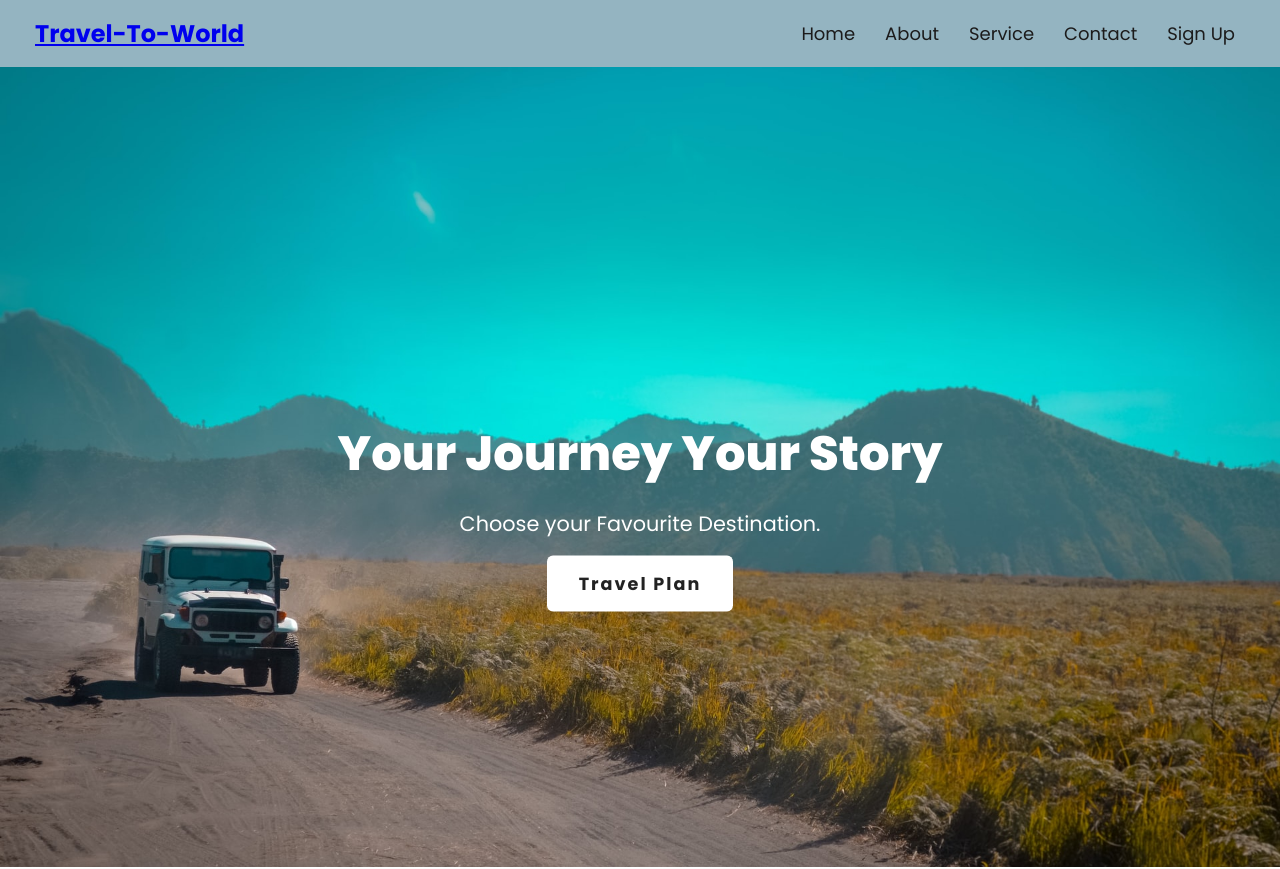
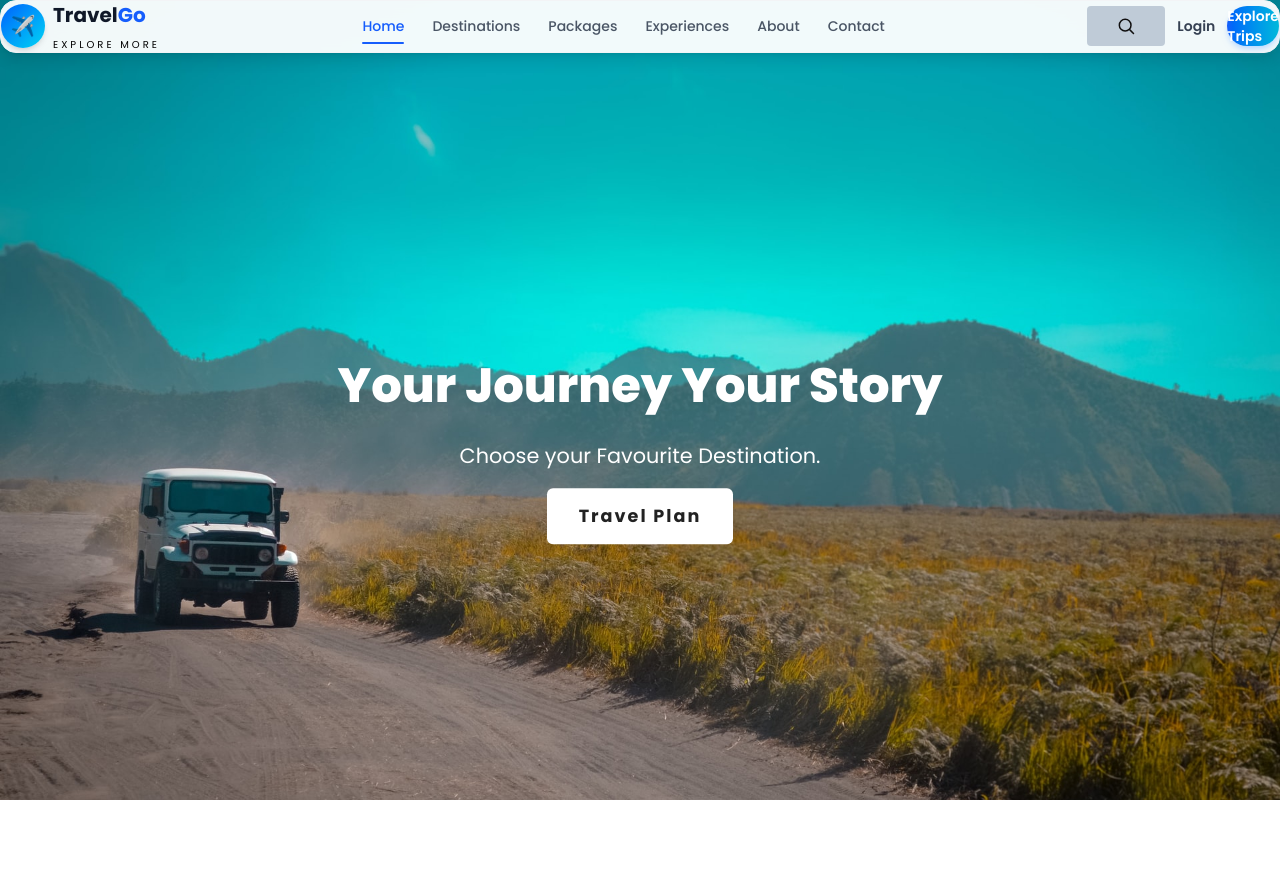
Before and after one commit to shabareeshabv/Travel-Website-Using-MERN, a React (Vite) app: page / in a window 1280 px wide. Shown: the top 869 px of the page. Built offline with nearby package versions, Linux system fonts and the light colour scheme.

Commit message:
navbar_updating

```diff
--- a/package.json
+++ b/package.json
@@ -3,12 +3,14 @@
   "version": "0.1.0",
   "private": true,
   "dependencies": {
+    "@tailwindcss/vite": "^4.3.3",
     "@testing-library/jest-dom": "^5.17.0",
     "@testing-library/react": "^13.4.0",
     "@testing-library/user-event": "^13.5.0",
     "react": "^18.2.0",
     "react-dom": "^18.2.0",
     "react-router-dom": "^6.22.1",
+    "tailwindcss": "^4.3.3",
     "web-vitals": "^2.1.4"
   },
   "scripts": {
--- a/src/components/Navbar.jsx
+++ b/src/components/Navbar.jsx
@@ -1,59 +1,212 @@
 import React, { useState } from "react";
-import { Link } from "react-router-dom";
-import "./NavbarStyles.css";
-import { MenuItems } from "./MenuItems";
-import { useAuth } from "./AuthContext";
+import { Link, NavLink } from "react-router-dom";
 
 function Navbar() {
-  const [clicked, setClicked] = useState(false);
-  const { isAuthenticated, userEmail, logout } = useAuth();
+  const [mobileMenu, setMobileMenu] = useState(false);
 
-  const handleClick = () => {
-    setClicked(!clicked);
-  };
-
-  const handleLogout = () => {
-    logout();
-  };
+  const navLinks = [
+    { name: "Home", path: "/" },
+    { name: "Destinations", path: "/destinations" },
+    { name: "Packages", path: "/packages" },
+    { name: "Experiences", path: "/experiences" },
+    { name: "About", path: "/about" },
+    { name: "Contact", path: "/contact" },
+  ];
 
   return (
-    <nav className="NavbarItems">
-      <Link to="/">
-        <h1 className="navbar-logo">Travel-To-World</h1>
-      </Link>
+    <header className="fixed top-0 left-0 w-full z-50">
+      <nav className="mx-auto mt-4 max-w-7xl px-4">
+        <div className="bg-white/95 backdrop-blur-xl shadow-lg rounded-2xl border border-gray-100 px-5 py-3">
 
-      <div className="menu-icons" onClick={handleClick}>
-        <i className={clicked ? "fas fa-times" : "fas fa-bars"}></i>
-      </div>
+          <div className="flex items-center justify-between">
 
-      <ul className={clicked ? "nav-menu active" : "nav-menu"}>
-        {MenuItems.map((item, index) => {
-          // Don't show SignUp if already logged in
-          if (isAuthenticated && item.title === "Sign Up") return null;
+            {/* Logo */}
+            <Link to="/" className="flex items-center gap-2 group">
+              <div className="w-11 h-11 rounded-full bg-gradient-to-br from-blue-600 to-cyan-400 flex items-center justify-center text-white text-xl shadow-md">
+                ✈️
+              </div>
 
-          return (
-            <li key={index}>
-              <Link className={item.cName} to={item.url}>
-                <i className={item.icon}></i> {item.title}
+              <div className="leading-tight">
+                <h1 className="text-xl font-bold text-gray-900">
+                  Travel<span className="text-blue-600">Go</span>
+                </h1>
+                <p className="text-[10px] tracking-[3px] text-gray-400 uppercase">
+                  Explore More
+                </p>
+              </div>
+            </Link>
+
+            {/* Desktop Menu */}
+            <div className="hidden lg:flex items-center gap-7">
+
+              {navLinks.map((link) => (
+                <NavLink
+                  key={link.name}
+                  to={link.path}
+                  className={({ isActive }) =>
+                    `relative text-sm font-medium transition-all duration-300 ${
+                      isActive
+                        ? "text-blue-600"
+                        : "text-gray-600 hover:text-blue-600"
+                    }`
+                  }
+                >
+                  {({ isActive }) => (
+                    <>
+                      {link.name}
+
+                      <span
+                        className={`absolute -bottom-2 left-0 h-[2px] bg-blue-600 rounded-full transition-all duration-300 ${
+                          isActive ? "w-full" : "w-0"
+                        }`}
+                      />
+                    </>
+                  )}
+                </NavLink>
+              ))}
+
+            </div>
+
+            {/* Right Side */}
+            <div className="hidden lg:flex items-center gap-3">
+
+              {/* Search */}
+              <button
+                className="w-10 h-10 rounded-full flex items-center justify-center
+                text-gray-600 hover:bg-blue-50 hover:text-blue-600 transition"
+              >
+                <svg
+                  xmlns="http://www.w3.org/2000/svg"
+                  fill="none"
+                  viewBox="0 0 24 24"
+                  strokeWidth="1.8"
+                  stroke="currentColor"
+                  className="w-5 h-5"
+                >
+                  <path
+                    strokeLinecap="round"
+                    strokeLinejoin="round"
+                    d="m21 21-4.35-4.35m1.35-5.65a7 7 0 1 1-14 0 7 7 0 0 1 14 0Z"
+                  />
+                </svg>
+              </button>
+
+              {/* Login */}
+              <Link
+                to="/login"
+                className="px-4 py-2 text-sm font-semibold text-gray-700
+                hover:text-blue-600 transition"
+              >
+                Login
               </Link>
-            </li>
-          );
-        })}
 
-        {isAuthenticated && (
-          <>
-            <li>
-              <span className="nav-username">👤 {userEmail}</span>
-            </li>
-            <li>
-              <button onClick={handleLogout} className="logout-btn">
-                Logout
-              </button>
-            </li>
-          </>
-        )}
-      </ul>
-    </nav>
+              {/* CTA */}
+              <Link
+                to="/book-now"
+                className="px-5 py-2.5 rounded-full bg-gradient-to-r
+                from-blue-600 to-cyan-500 text-white text-sm font-semibold
+                shadow-md shadow-blue-200 hover:shadow-lg
+                hover:-translate-y-0.5 transition-all duration-300"
+              >
+                Explore Trips
+              </Link>
+
+            </div>
+
+            {/* Mobile Button */}
+            <button
+              onClick={() => setMobileMenu(!mobileMenu)}
+              className="lg:hidden w-10 h-10 rounded-lg bg-gray-100
+              flex items-center justify-center text-gray-700"
+            >
+              {mobileMenu ? (
+                <svg
+                  xmlns="http://www.w3.org/2000/svg"
+                  fill="none"
+                  viewBox="0 0 24 24"
+                  strokeWidth="2"
+                  stroke="currentColor"
+                  className="w-6 h-6"
+                >
+                  <path
+                    strokeLinecap="round"
+                    strokeLinejoin="round"
+                    d="M6 18 18 6M6 6l12 12"
+                  />
+                </svg>
+              ) : (
+                <svg
+                  xmlns="http://www.w3.org/2000/svg"
+                  fill="none"
+                  viewBox="0 0 24 24"
+                  strokeWidth="2"
+                  stroke="currentColor"
+                  className="w-6 h-6"
+                >
+                  <path
+                    strokeLinecap="round"
+                    strokeLinejoin="round"
+                    d="M4 6h16M4 12h16M4 18h16"
+                  />
+                </svg>
+              )}
+            </button>
+
+          </div>
+
+          {/* Mobile Menu */}
+          {mobileMenu && (
+            <div className="lg:hidden mt-4 pt-4 border-t border-gray-100">
+
+              <div className="flex flex-col gap-1">
+
+                {navLinks.map((link) => (
+                  <NavLink
+                    key={link.name}
+                    to={link.path}
+                    onClick={() => setMobileMenu(false)}
+                    className={({ isActive }) =>
+                      `px-4 py-3 rounded-xl text-sm font-medium transition ${
+                        isActive
+                          ? "bg-blue-50 text-blue-600"
+                          : "text-gray-700 hover:bg-gray-50"
+                      }`
+                    }
+                  >
+                    {link.name}
+                  </NavLink>
+                ))}
+
+              </div>
+
+              <div className="flex gap-3 mt-4">
+
+                <Link
+                  to="/login"
+                  onClick={() => setMobileMenu(false)}
+                  className="flex-1 text-center py-3 rounded-xl
+                  border border-gray-200 text-gray-700 font-semibold text-sm"
+                >
+                  Login
+                </Link>
+
+                <Link
+                  to="/book-now"
+                  onClick={() => setMobileMenu(false)}
+                  className="flex-1 text-center py-3 rounded-xl
+                  bg-blue-600 text-white font-semibold text-sm"
+                >
+                  Explore Trips
+                </Link>
+
+              </div>
+
+            </div>
+          )}
+
+        </div>
+      </nav>
+    </header>
   );
 }
 
--- a/src/index.css
+++ b/src/index.css
@@ -1,3 +1,5 @@
+@import "tailwindcss";
+
 body {
   margin: 0;
   font-family: -apple-system, BlinkMacSystemFont, 'Segoe UI', 'Roboto', 'Oxygen',
--- a/vite.config.js
+++ b/vite.config.js
@@ -1,5 +1,6 @@
 import { defineConfig } from "vite";
 import react from "@vitejs/plugin-react";
+import tailwindcss from "@tailwindcss/vite";
 
 export default defineConfig({
   plugins: [react()],
```
Also changed, not shown: src/assets/travel-website-logo.png (added), 1 other file (tests, documents, lock files or other folders).
